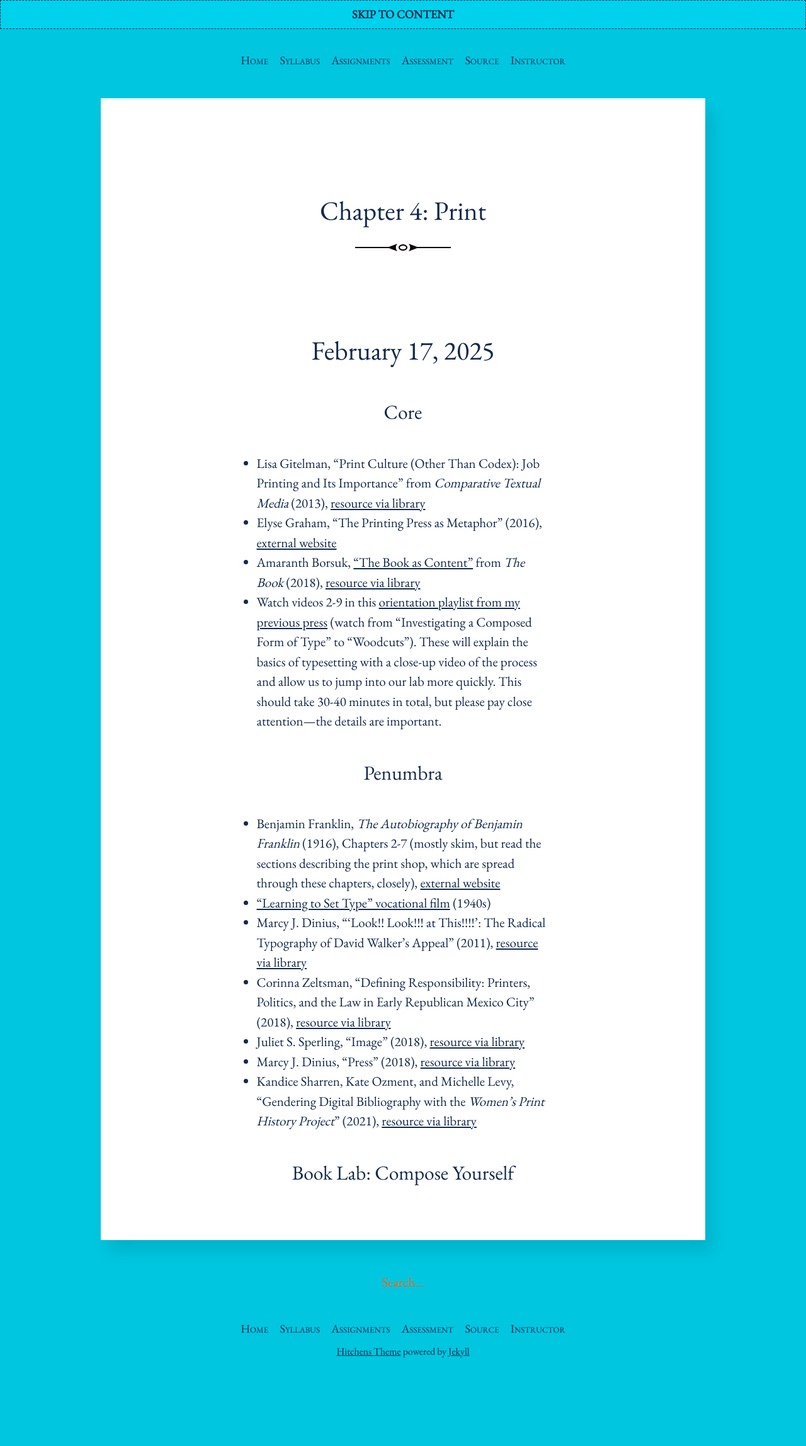
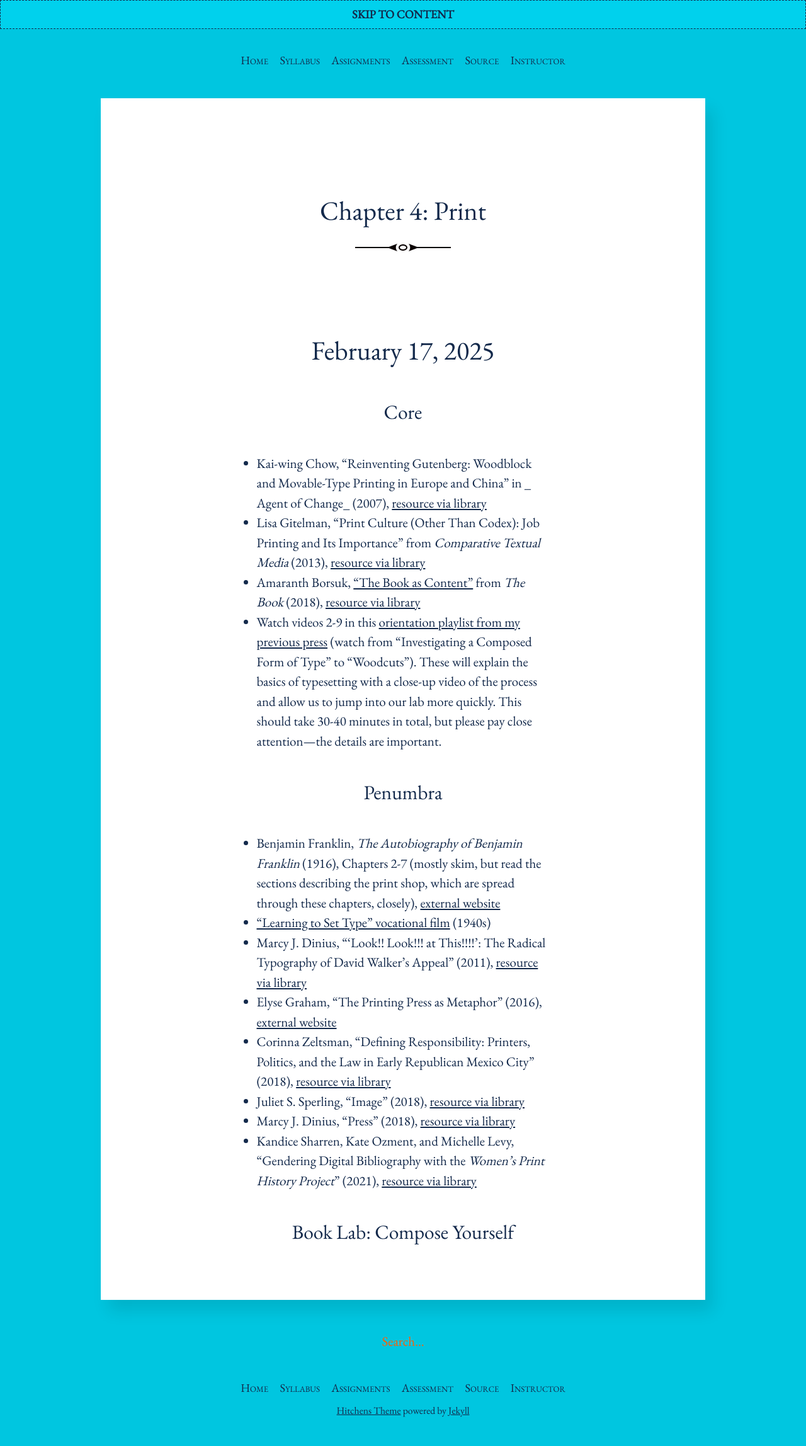
Before and after one commit to rccordell/s25bl, a Jekyll site: the page built from schedule/04-print.md, in a window 1280 px wide. Shown: the whole page at 63% size. Built offline with Jekyll 4.4.1, drawn with Linux system fonts in a browser that asks for light colours; before the commit the page ends 2201 px from its top, so only the background shows below that; after the commit the page ends 2254 px from its top, so only the background shows below that.

Commit message:
Update 04-print.md

```diff
--- a/schedule/04-print.md
+++ b/schedule/04-print.md
@@ -8,8 +8,8 @@ layout: post
 
 ### Core
 
++ Kai-wing Chow, "Reinventing Gutenberg: Woodblock and Movable-Type Printing in Europe and China" in _ Agent of Change_ (2007), [resource via library](https://www-jstor-org.proxy2.library.illinois.edu/stable/j.ctt5vk8sv.14?seq=1)
 + Lisa Gitelman, "Print Culture (Other Than Codex): Job Printing and Its Importance" from _Comparative Textual Media_ (2013), [resource via library](http://proxy2.library.illinois.edu/login?url=https://www.jstor.org/stable/10.5749/j.ctt5hjjtq.3)
-+ Elyse Graham, "The Printing Press as Metaphor" (2016), [external website](http://www.digitalhumanities.org/dhq/vol/10/3/000264/000264.html)
 + Amaranth Borsuk, ["The Book as Content"](https://ebookcentral.proquest.com/lib/uiuc/reader.action?docID=5376610&ppg=79) from _The Book_ (2018), [resource via library](https://ebookcentral.proquest.com/lib/uiuc/detail.action?docID=5376610)
 + Watch videos 2-9 in this [orientation playlist from my previous press](https://www.youtube.com/playlist?list=PL_sY2bPJ-fqe6NL06P_V1WH0ksPQePd2a) (watch from "Investigating a Composed Form of Type" to "Woodcuts"). These will explain the basics of typesetting with a close-up video of the process and allow us to jump into our lab more quickly. This should take 30-40 minutes in total, but please pay close attention—the details are important.
 
@@ -18,6 +18,7 @@ layout: post
 + Benjamin Franklin, _The Autobiography of Benjamin Franklin_ (1916), Chapters 2-7 (mostly skim, but read the sections describing the print shop, which are spread through these chapters, closely), [external website](https://www.gutenberg.org/files/20203/20203-h/20203-h.htm#II)
 + ["Learning to Set Type" vocational film](https://youtu.be/AHrLIVeH1KM) (1940s)
 + Marcy J. Dinius, “‘Look!! Look!!! at This!!!!’: The Radical Typography of David Walker’s Appeal” (2011), [resource via library](https://www-cambridge-org.proxy2.library.illinois.edu/core/journals/pmla/article/look-look-at-this-the-radical-typography-of-david-walkers-appeal/F39DE812CB89744C279FE058C9F7140C)
++ Elyse Graham, "The Printing Press as Metaphor" (2016), [external website](http://www.digitalhumanities.org/dhq/vol/10/3/000264/000264.html)
 + Corinna Zeltsman, "Defining Responsibility: Printers, Politics, and the Law in Early Republican Mexico City" (2018), [resource via library](https://read-dukeupress-edu.proxy2.library.illinois.edu/hahr/article/98/2/189/134042/Defining-Responsibility-Printers-Politics-and-the)
 + Juliet S. Sperling, "Image" (2018), [resource via library](https://muse-jhu-edu.proxy2.library.illinois.edu/article/707742)
 + Marcy J. Dinius, "Press" (2018), [resource via library](https://muse-jhu-edu.proxy2.library.illinois.edu/article/707752)
```
